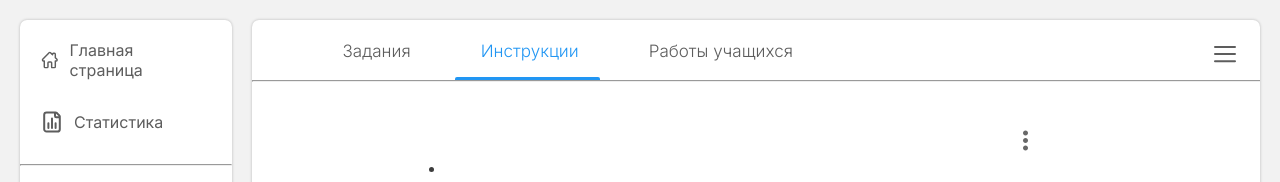
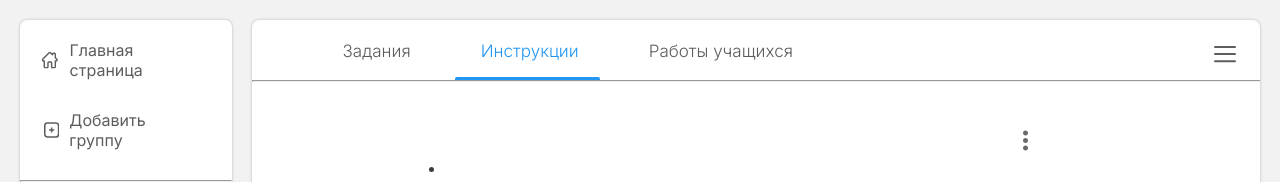
Before and after one commit to kubatbaew/analog-class-room, a Django app: template templates/teacher/works/read-work-teacher.html in a window 1280 px wide. Shown: the part 69-251 px from the top of the page. Run offline with Django 5.2, Linux system fonts and the light colour scheme; the template is opened without the code that fills it, so the values that code supplies are empty; parts of the project's set-up code (start-up, migrations or seed data) failed here and were passed over.

Commit message:
fix bags side bar

```diff
--- a/templates/teacher/works/read-work-teacher.html
+++ b/templates/teacher/works/read-work-teacher.html
@@ -22,10 +22,10 @@
                     </li>
                     <li class="nav-item">
                         <a href="./schedules.html">
-                            <svg width="24" height="24" viewBox="0 0 24 24" fill="none" xmlns="http://www.w3.org/2000/svg">
-                                <path d="M15.0001 2.40002V6.00002C15.0001 6.66277 15.5373 7.20002 16.2001 7.20002H19.8001M8.40008 18V13.2M12.0001 18L12.0001 8.40002M15.6001 18V13.2M18.0001 4.20002C17.466 3.72217 16.9118 3.1554 16.5619 2.7873C16.3291 2.54236 16.0074 2.40002 15.6695 2.40002H6.5998C5.27432 2.40002 4.19981 3.47453 4.1998 4.80001L4.19971 19.2C4.1997 20.5254 5.27421 21.6 6.5997 21.6L17.3997 21.6C18.7252 21.6 19.7997 20.5255 19.7998 19.2001L19.8001 6.47786C19.8001 6.17102 19.683 5.87606 19.4701 5.65516C19.0763 5.24667 18.4187 4.57454 18.0001 4.20002Z" stroke="#5D5D5D" stroke-width="2" stroke-linecap="round" stroke-linejoin="round"/>
+                            <svg style="padding-left: 4px;" width="20" height="20" viewBox="0 0 20 20" fill="none" xmlns="http://www.w3.org/2000/svg">
+                                <path d="M13.3754 9.99945H10.0004M10.0004 9.99945H6.62537M10.0004 9.99945V13.3744M10.0004 9.99945L10.0004 6.62447M19 4.37498L19 15.625C19 17.489 17.489 19 15.625 19H4.375C2.51104 19 1 17.489 1 15.625V4.37498C1 2.51103 2.51104 1 4.375 1H15.625C17.489 1 19 2.51103 19 4.37498Z" stroke="#5D5D5D" stroke-width="2" stroke-linejoin="round"/>
                             </svg>
-                            <p>Статистика</p>
+                            <p>Добавить группу</p>
                         </a>
                     </li>
                     <hr class="hr-nav">
```
